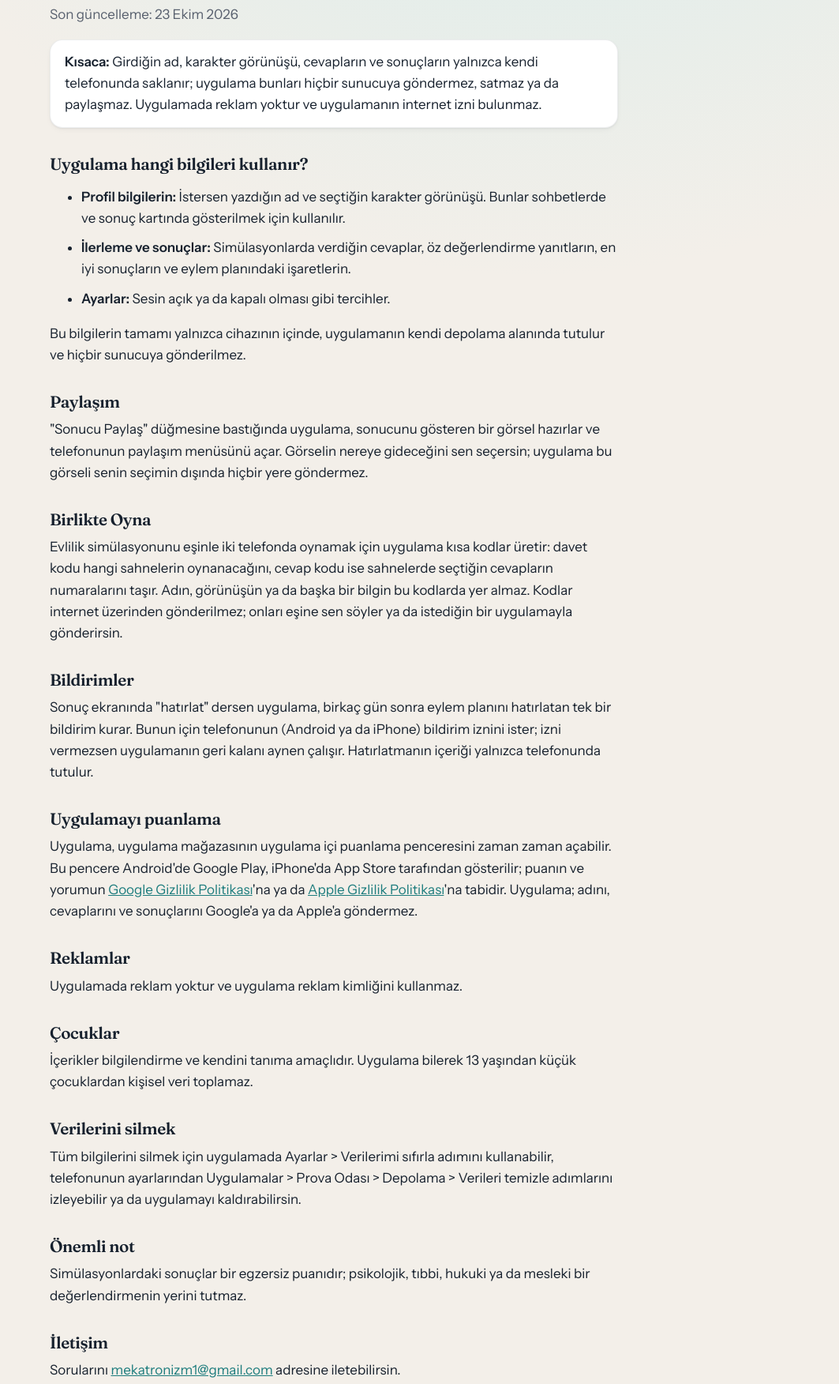
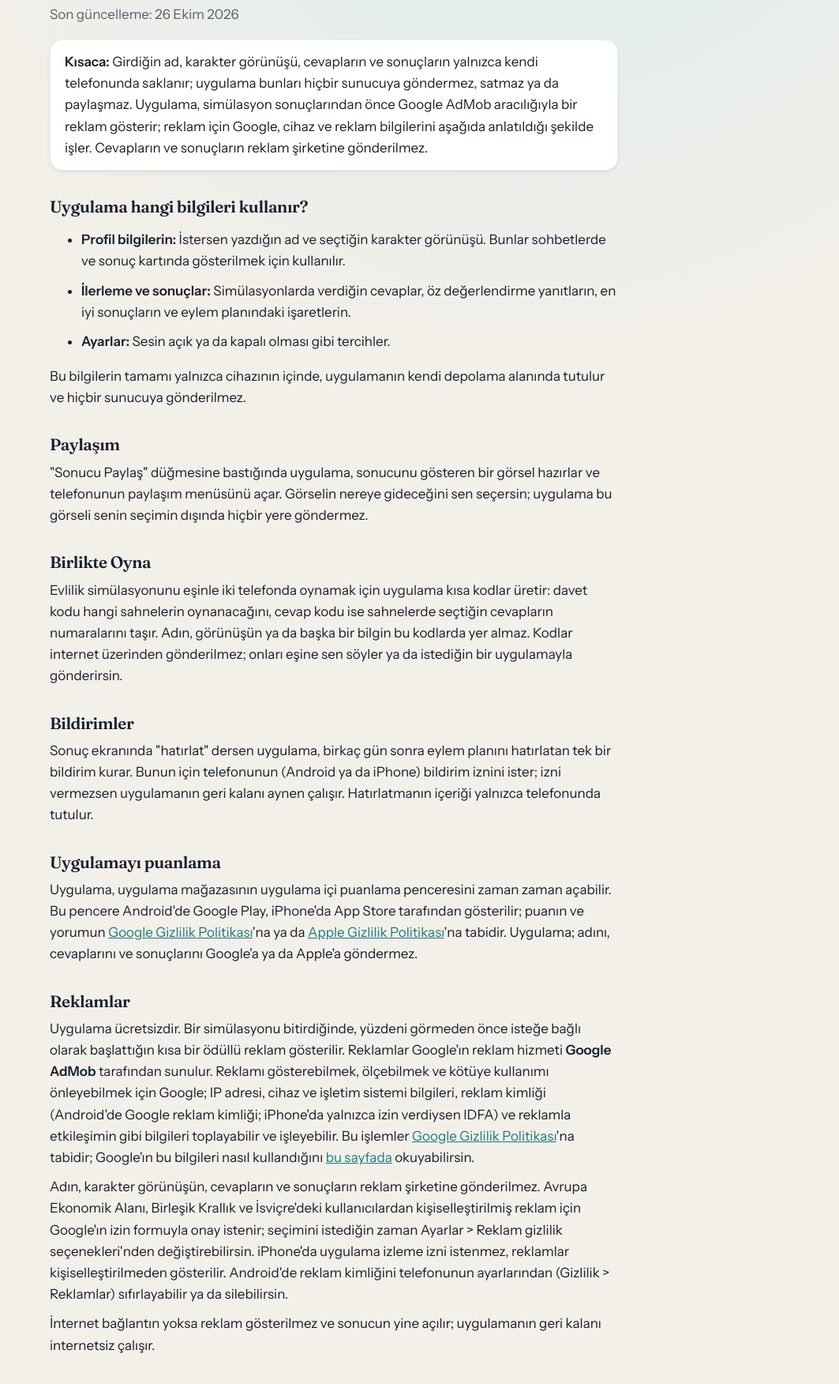
Before and after one commit to mekatronizm1-coder/prova-odasi, a plain HTML site: page gizlilik.html in a window 1280 px wide. Shown: the part 206-1958 px from the top of the page at 79% size, without its empty margins (217-1280 px from the left). Drawn offline with Linux system fonts and the light colour scheme.

Commit message:
Reklam bilgisi: gizlilik politikası, ana sayfa ve destek sayfası güncellendi

```diff
--- a/gizlilik.html
+++ b/gizlilik.html
@@ -15,9 +15,9 @@
     </header>
     <main class="page">
 <h1>Prova Odası: Karar Anı Gizlilik Politikası</h1>
-<p class="muted">Son güncelleme: 23 Ekim 2026</p>
+<p class="muted">Son güncelleme: 26 Ekim 2026</p>
 
-<div class="box"><b>Kısaca:</b> Girdiğin ad, karakter görünüşü, cevapların ve sonuçların yalnızca kendi telefonunda saklanır; uygulama bunları hiçbir sunucuya göndermez, satmaz ya da paylaşmaz. Uygulamada reklam yoktur ve uygulamanın internet izni bulunmaz.</div>
+<div class="box"><b>Kısaca:</b> Girdiğin ad, karakter görünüşü, cevapların ve sonuçların yalnızca kendi telefonunda saklanır; uygulama bunları hiçbir sunucuya göndermez, satmaz ya da paylaşmaz. Uygulama, simülasyon sonuçlarından önce Google AdMob aracılığıyla bir reklam gösterir; reklam için Google, cihaz ve reklam bilgilerini aşağıda anlatıldığı şekilde işler. Cevapların ve sonuçların reklam şirketine gönderilmez.</div>
 
 <h2>Uygulama hangi bilgileri kullanır?</h2>
 <ul>
@@ -40,10 +40,12 @@
 <p>Uygulama, uygulama mağazasının uygulama içi puanlama penceresini zaman zaman açabilir. Bu pencere Android'de Google Play, iPhone'da App Store tarafından gösterilir; puanın ve yorumun <a href="https://policies.google.com/privacy">Google Gizlilik Politikası</a>'na ya da <a href="https://www.apple.com/tr/legal/privacy/">Apple Gizlilik Politikası</a>'na tabidir. Uygulama; adını, cevaplarını ve sonuçlarını Google'a ya da Apple'a göndermez.</p>
 
 <h2>Reklamlar</h2>
-<p>Uygulamada reklam yoktur ve uygulama reklam kimliğini kullanmaz.</p>
+<p>Uygulama ücretsizdir. Bir simülasyonu bitirdiğinde, yüzdeni görmeden önce isteğe bağlı olarak başlattığın kısa bir ödüllü reklam gösterilir. Reklamlar Google'ın reklam hizmeti <b>Google AdMob</b> tarafından sunulur. Reklamı gösterebilmek, ölçebilmek ve kötüye kullanımı önleyebilmek için Google; IP adresi, cihaz ve işletim sistemi bilgileri, reklam kimliği (Android'de Google reklam kimliği; iPhone'da yalnızca izin verdiysen IDFA) ve reklamla etkileşimin gibi bilgileri toplayabilir ve işleyebilir. Bu işlemler <a href="https://policies.google.com/privacy">Google Gizlilik Politikası</a>'na tabidir; Google'ın bu bilgileri nasıl kullandığını <a href="https://policies.google.com/technologies/partner-sites">bu sayfada</a> okuyabilirsin.</p>
+<p>Adın, karakter görünüşün, cevapların ve sonuçların reklam şirketine gönderilmez. Avrupa Ekonomik Alanı, Birleşik Krallık ve İsviçre'deki kullanıcılardan kişiselleştirilmiş reklam için Google'ın izin formuyla onay istenir; seçimini istediğin zaman Ayarlar &gt; Reklam gizlilik seçenekleri'nden değiştirebilirsin. iPhone'da uygulama izleme izni istenmez, reklamlar kişiselleştirilmeden gösterilir. Android'de reklam kimliğini telefonunun ayarlarından (Gizlilik &gt; Reklamlar) sıfırlayabilir ya da silebilirsin.</p>
+<p>İnternet bağlantın yoksa reklam gösterilmez ve sonucun yine açılır; uygulamanın geri kalanı internetsiz çalışır.</p>
 
 <h2>Çocuklar</h2>
-<p>İçerikler bilgilendirme ve kendini tanıma amaçlıdır. Uygulama bilerek 13 yaşından küçük çocuklardan kişisel veri toplamaz.</p>
+<p>İçerikler bilgilendirme ve kendini tanıma amaçlıdır ve 13 yaş ve üzerindeki kullanıcılar içindir. Uygulama bilerek 13 yaşından küçük çocuklardan kişisel veri toplamaz. Gösterilen reklamlar, gençlere uygun içerik düzeyiyle sınırlandırılmıştır.</p>
 
 <h2>Verilerini silmek</h2>
 <p>Tüm bilgilerini silmek için uygulamada Ayarlar &gt; Verilerimi sıfırla adımını kullanabilir, telefonunun ayarlarından Uygulamalar &gt; Prova Odası &gt; Depolama &gt; Verileri temizle adımlarını izleyebilir ya da uygulamayı kaldırabilirsin.</p>
```
Also changed, not shown: destek.html (+2 -1 lines), index.html (+5 -5 lines).
